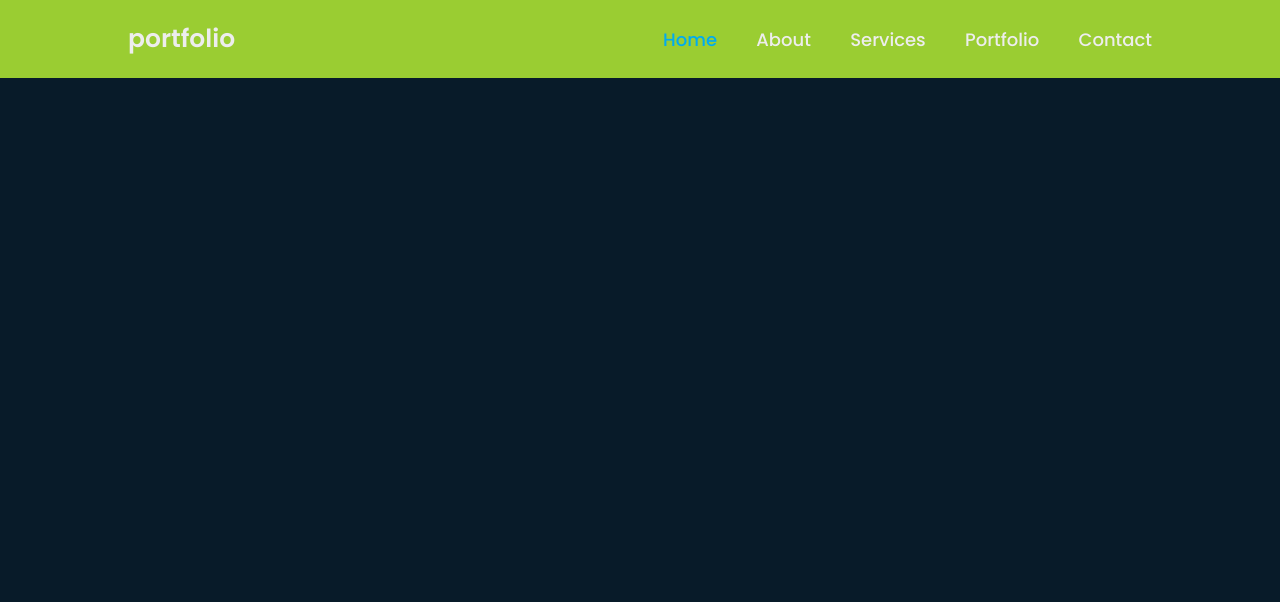
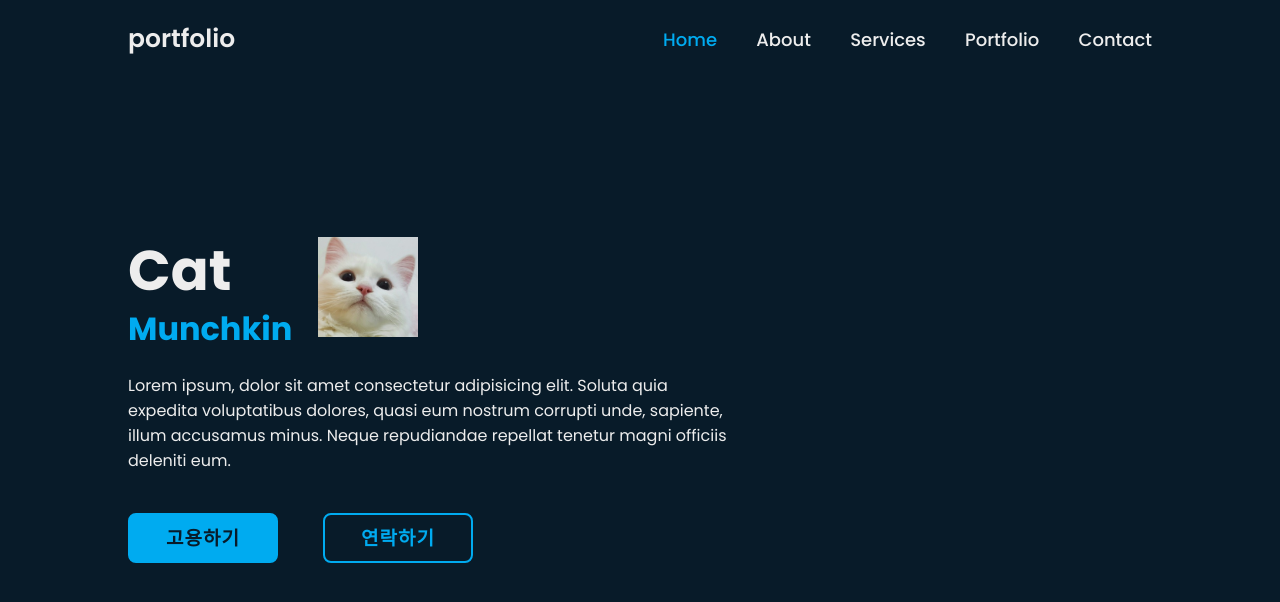
Before and after one commit to rlacofl/example_1, a plain HTML site: page index.html in a window 1280 px wide. Drawn offline with nearby package versions, Linux system fonts and the light colour scheme.

Commit message:
btn, css and 'cat'

```diff
--- a/index.html
+++ b/index.html
@@ -20,5 +20,25 @@
 			<a href="#">Contact</a>
 		</nav>
 		</header>
+
+
+
+		<section class="home">
+			<div class="home-content">
+				<h1>Cat</h1>
+				<h3>Munchkin</h3>
+
+				<img class="cat" src="./asdf.jpg" alt="cat">
+
+				<p>Lorem ipsum, dolor sit amet consectetur adipisicing elit. Soluta quia expedita voluptatibus dolores,
+					quasi eum nostrum corrupti unde, sapiente, illum accusamus minus. Neque repudiandae repellat tenetur magni officiis deleniti eum.
+				</p>
+
+				<div class="btn-box">
+					<a href="#">고용하기</a>
+					<a href="#">연락하기</a>
+				</div>
+			</div>
+		</section>
 	</body>
 </html>
--- a/style.css
+++ b/style.css
@@ -17,7 +17,8 @@ header {
     left: 0;
     width: 100%;
     padding: 20px 10%;
-    background-color: yellowgreen;
+    background-color: transparent;
+    /* ㄴ> 투명하게 */
     display: flex;
     justify-content: space-between;
     align-items: center;
@@ -43,3 +44,105 @@ header {
     /* .active는 Home에 들어가있음. */
     color: #00abf0;
 }
+
+.home {
+    height: 100vh;
+    display: flex;
+    /* ㄴ> 고정되어있지만 float 처럼 공중에 떠잇는 상태. */
+    align-items: center;
+    padding: 0 10%;
+}
+
+.home-content {
+    position: relative;
+    max-width: 600px;
+}
+
+.cat {
+    width: 100px;
+    position: absolute;
+    left: 190px;
+    top: 0px;
+    }
+
+.home-content h1 {
+    font-size: 56px;
+    font-weight: 700;
+    line-height: 1.2;
+    color: #ededed;
+}
+
+.home-content h3 {
+    font-size: 32px;
+    font-weight: 700;
+    color: #00abf0;
+}
+
+.home-content p {
+    font-size: 16px;
+    margin: 20px 0 40px;
+    color: #ededed;
+}
+
+.home-content .btn-box {
+    display: flex;
+    justify-content: space-between;
+    width: 345px;
+    height: 50px;
+}
+
+.btn-box a {
+    display: flex;
+    /* ㄴ> 글자를 가운데 정렬하기 위해 (center 랑 같이) */
+    justify-content: center;
+    align-items: center;
+    width: 150px;
+    height: 100%;
+    background-color: #00abf0;
+    border: 2px solid #00abf0;
+    border-radius: 8px;
+    font-size: 19px;
+    color: #081b29;
+    text-decoration: none;
+    font-weight: 600;
+    letter-spacing: 1px;
+}
+
+.btn-box a:nth-child(2) {
+    background-color: transparent;
+    color: #00abf0;
+}
+
+.btn-box a {
+    z-index: 1;
+    overflow: hidden;
+    position: relative;
+    /* ㄴ> 이거 안 해주면 ㅈ댐 */
+}
+
+.btn-box a:nth-child(2) {
+    background-color: transparent;
+    color: #00abf0;
+}
+
+.btn-box a::before {
+    content: '';
+    /* ㄴ> 아무것도 없음 ??? */
+    position: absolute;
+    top: 0;
+    left: 0;
+    width: 0;
+    height: 100%;
+    background-color: tomato;
+    z-index: -1;
+    transition: 0.5s;
+}
+
+/* a 버튼에 마우스 올릴 때 가상클래스에 적용됨. */
+.btn-box a:hover::before {
+    width: 100%;
+}
+
+.btn-box a:hover {
+    color: #ededed;
+}
```
Also changed, not shown: asdf.jpg (added).
